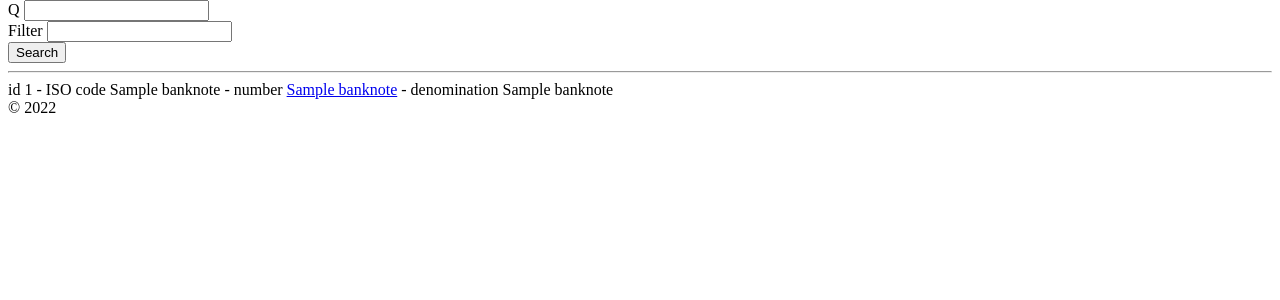
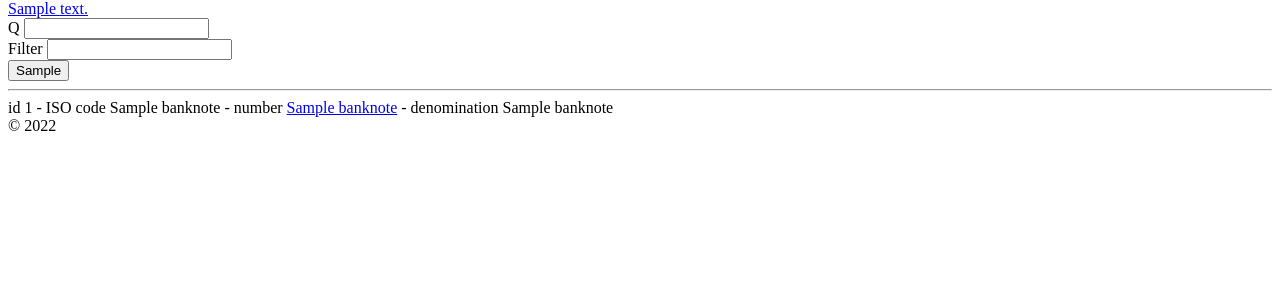
Before and after one commit to devholiday/money-travel, a Flask app: template templates/index.html in a window 1280 px wide. Shown: the part 44-344 px from the top of the page. Run offline with Flask 2, Linux system fonts and the light colour scheme; the template is opened without the code that fills it: most values are stand-ins (such as "Sample title", 1, 10 or a date in 2020); form fields are guessed from the names that the template uses.

Commit message:
update and fix bugs

```diff
--- a/forms/search.py
+++ b/forms/search.py
@@ -3,5 +3,5 @@ from wtforms import StringField, RadioField
 from wtforms.validators import DataRequired, Length
 
 class SearchForm(FlaskForm):
-    q = StringField('Search', validators=[DataRequired(), Length(min=3, max=50)])
+    q = StringField('', validators=[DataRequired(), Length(min=3, max=50)])
     filter = RadioField('', default='number')
--- a/language/en.json
+++ b/language/en.json
@@ -9,5 +9,7 @@
     "btn_add": "Add",
     "title_comments": "Comments",
     "title_info": "Info",
-    "title_banknote": "Banknote"
+    "title_banknote": "Banknote",
+    "btn_add_banknote": "Add banknote",
+    "btn_search": "Search"
 }
--- a/language/ru.json
+++ b/language/ru.json
@@ -9,5 +9,7 @@
     "btn_add": "Добавить",
     "title_comments": "Комментарии",
     "title_info": "Информация",
-    "title_banknote": "Банкнота"
+    "title_banknote": "Банкнота",
+    "btn_add_banknote": "Добавить банкноту",
+    "btn_search": "Найти"
 }
--- a/templates/add_banknote.html
+++ b/templates/add_banknote.html
@@ -2,7 +2,7 @@
 {% block title %}Banknote{% endblock %}
 {% block content %}
   <h1>{{title_add_banknote}}</h1>
-  <form method="POST" action="/add">
+  <form method="POST">
     {{ form.csrf_token }}
 
     <div>
--- a/templates/banknote.html
+++ b/templates/banknote.html
@@ -55,9 +55,9 @@
 
     {% for comment in comments %}
       <div>
-        City {{comment[0]}} -
-        Address {{comment[1]}} -
-        Text {{comment[2]}}
+        City {{comment[1]}} -
+        Address {{comment[2]}} -
+        Text {{comment[3]}}
       </div>
       {% else %}
         <p>Empty</p>
--- a/templates/index.html
+++ b/templates/index.html
@@ -1,7 +1,11 @@
 {% extends "layout.html" %}
 {% block title %}HomePage{% endblock %}
 {% block content %}
-  <idiv>
+  <div>
+    <div>
+      <a href="{{ url_for('add_banknote', language=request.view_args.language) }}">{{btn_add_banknote}}</a>
+    </div>
+
     <div>
       <form method="POST">
         {{ form.csrf_token }}
@@ -22,7 +26,7 @@
           {{ form.filter.label }} {{ form.filter }}
         </div>
 
-        <input type="submit" value="Search">
+        <input type="submit" value="{{btn_search}}">
       </form>
     </div>
 
@@ -38,5 +42,5 @@
         </div>
       {% endfor %}
     </div>
-  </idiv>
+  </div>
 {% endblock %}
--- a/templates/search.html
+++ /dev/null
@@ -1,5 +0,0 @@
-{% extends "layout.html" %}
-{% block title %}Search{% endblock %}
-{% block content %}
-  <h1>Search</h1>
-{% endblock %}
--- a/views.py
+++ b/views.py
@@ -6,7 +6,6 @@ import locale
 from forms.banknote import BanknoteForm
 from forms.comment import CommentForm
 from forms.search import SearchForm
-
 import db
 
 language_dict = []
@@ -33,7 +32,7 @@ def before_request():
 
         if request.url_rule and '<language>' in request.url_rule.rule:
             if len(ar_path) > 1 and (ar_path[1] not in language_dict):
-                return redirect(url_for(request.endpoint, language=default_lang), 301)
+                abort(404)
     except:
         abort(404)
 
@@ -48,11 +47,6 @@ def index(language):
         records = db.fetchall_sql("select * from banknotes ORDER BY id DESC")
 
     return render_template('index.html', form=form, **languages[language], banknotes=records, language=language)
-
-@app.route("/search", defaults={'language': default_lang}, methods=['GET', 'POST'])
-@app.route("/<language>/search", methods=['GET', 'POST'])
-def search(language):
-    return render_template('search.html', **languages[language])
 
 @app.route("/b/<id>", defaults={'language': default_lang}, methods=['GET', 'POST'])
 @app.route("/<language>/b/<id>", methods=['GET', 'POST'])
@@ -74,7 +68,7 @@ def detail_banknote(language, id):
 
 @app.route("/add", defaults={'language': default_lang}, methods=['GET', 'POST'])
 @app.route("/<language>/add", methods=['GET', 'POST'])
-def submit(language):
+def add_banknote(language):
     form = BanknoteForm()
     form.iso_code.choices = [(g['code'], g['name'][language]) for g in currencies]
     form.iso_code.label = languages[language]['currency']
```
